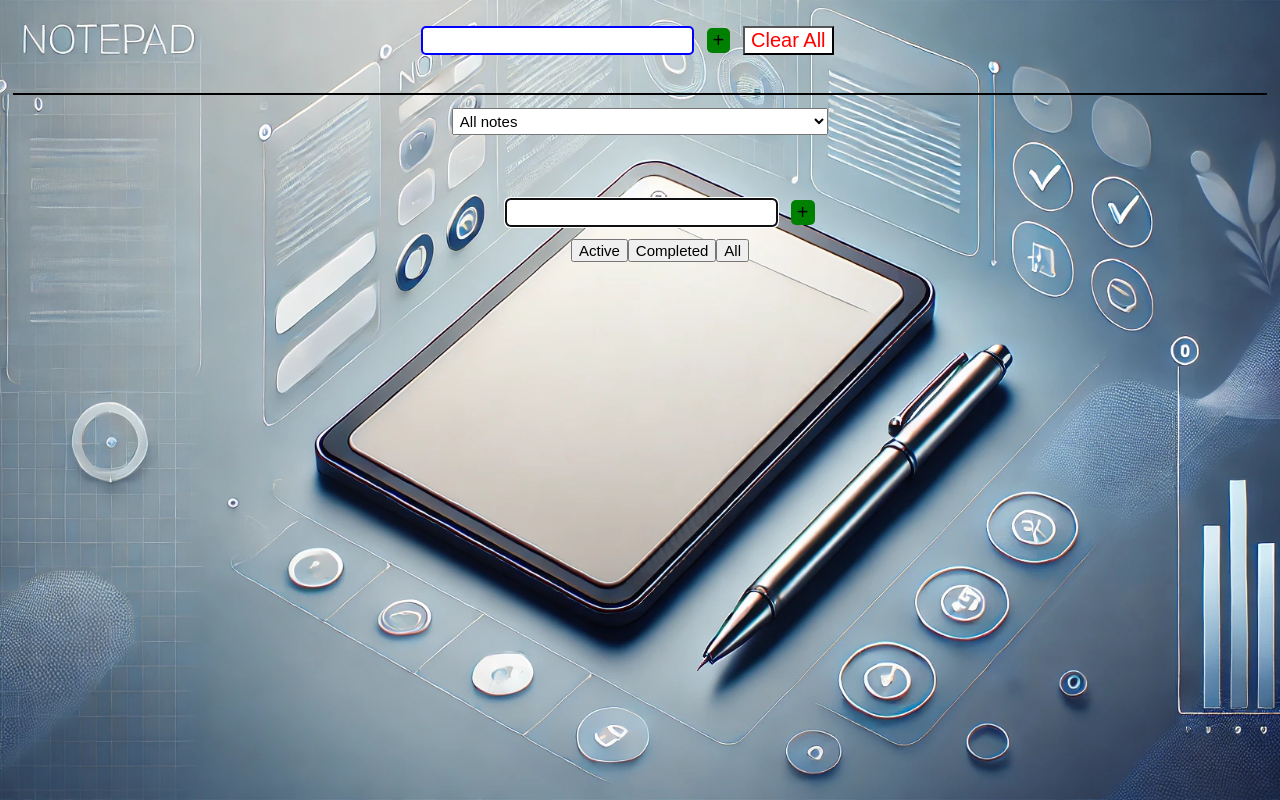
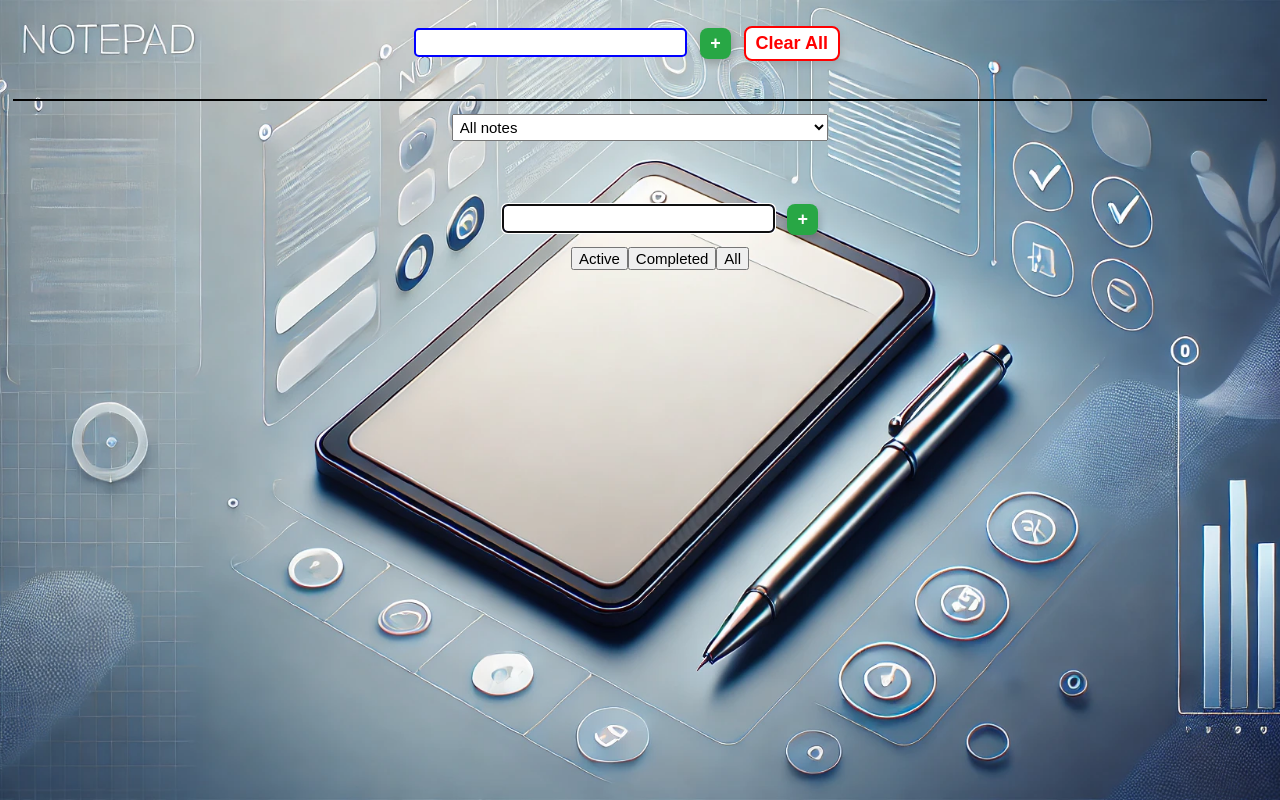
Before and after one commit to Bradley-Laubscher/DulyNoted, a React (Create React App) app in the folder dulynoted/: page / in a window 1280 px wide. Both pictures are taken after typing "Sample" into the empty fields and a click on the button "Add a list". Shown: the top 800 px of the page. Built offline with nearby package versions, Linux system fonts and the light colour scheme.

Commit message:
Button styling

```diff
--- a/dulynoted/src/Styling/categories.css
+++ b/dulynoted/src/Styling/categories.css
@@ -12,12 +12,27 @@
 }
 
 .categoryButton {
-    font-size: 20px;
+    font-size: 18px;
+    padding: 5px 10px;
     margin-left: 1%;
-    color: black;
-    background-color: green;
-    border-radius: 5px;
+    color: white;
+    background-color: #28a745; /* A nicer green shade */
+    border-radius: 8px;
     border: none;
+    cursor: pointer;
+    font-weight: bold;
+    transition: background-color 0.3s ease, transform 0.2s ease;
+    box-shadow: 2px 4px 8px rgba(0, 0, 0, 0.2);
+}
+
+.categoryButton:hover {
+    background-color: #218838; /* Darker green on hover */
+    transform: scale(1.05);
+}
+
+.categoryButton:active {
+    background-color: #1e7e34;
+    transform: scale(0.98);
 }
 
 .categoryList {
@@ -45,11 +60,30 @@
 }
 
 .clearAll {
+    font-size: 18px;
+    padding: 5px 10px;
     margin: 2%;
+    margin-left: 1%;
     color: red;
     background-color: white;
-    font-size: 20px;
-    margin-left: 1%;
+    border: 2px solid red;
+    border-radius: 8px;
+    cursor: pointer;
+    font-weight: bold;
+    transition: all 0.3s ease;
+    box-shadow: 2px 4px 8px rgba(0, 0, 0, 0.1);
+}
+
+.clearAll:hover {
+    background-color: red;
+    color: white;
+    transform: scale(1.05);
+}
+
+.clearAll:active {
+    background-color: darkred;
+    border-color: darkred;
+    transform: scale(0.98);
 }
 
 @media screen and (max-width: 600px) {
--- a/dulynoted/src/Styling/notes.css
+++ b/dulynoted/src/Styling/notes.css
@@ -26,12 +26,27 @@
 }
 
 .noteButton {
-    font-size: 20px;
+    font-size: 18px;
+    padding: 5px 10px;
     margin-left: 1%;
-    color: black;
-    background-color: green;
-    border-radius: 5px;
+    color: white;
+    background-color: #28a745; /* A nicer green shade */
+    border-radius: 8px;
     border: none;
+    cursor: pointer;
+    font-weight: bold;
+    transition: background-color 0.3s ease, transform 0.2s ease;
+    box-shadow: 2px 4px 8px rgba(0, 0, 0, 0.2);
+}
+
+.noteButton:hover {
+    background-color: #218838; /* Darker green on hover */
+    transform: scale(1.05);
+}
+
+.noteButton:active {
+    background-color: #1e7e34;
+    transform: scale(0.98);
 }
 
 .button {
```
